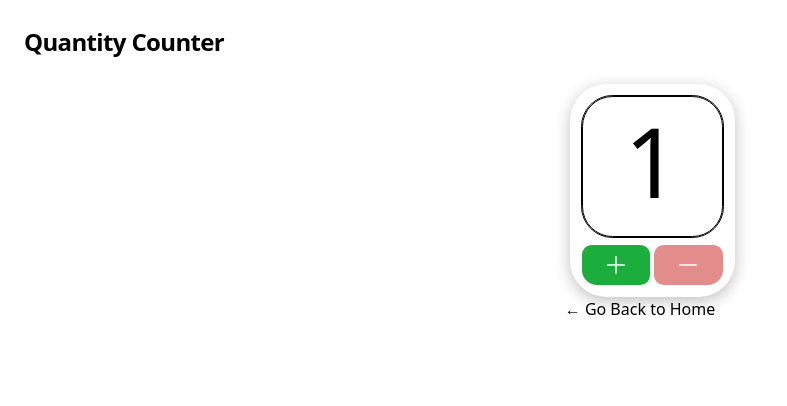
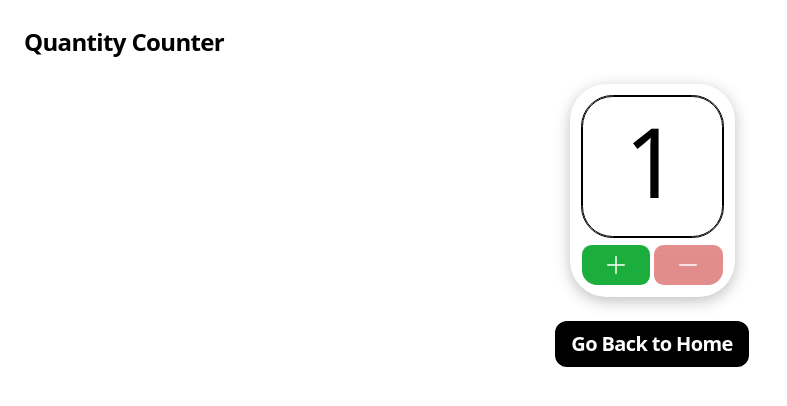
Before and after one commit to louispadillo/cprg306a-assignment, a Next.js app: page /week-4 in a window 1280 px wide. Shown: the top 406 px of the page, without its empty margins (0-787 px from the left). Built offline with nearby package versions, Linux system fonts and the light colour scheme.

Commit message:
added a filled version of the go-back button

```diff
--- /dev/null
+++ b/app/go-back-filled.js
@@ -0,0 +1,7 @@
+import Link from "next/link";
+
+export default function GoBackFilled() {
+    return (
+        <Link className="hover:bg-gray-700 inline-block bg-black font-bold text-[20px] text-white tracking-[-0.64px] mt-6 ml-6 py-2 px-4 rounded-xl" href="/">Go Back to Home</Link>
+    );
+}
--- a/app/week-4/page.js
+++ b/app/week-4/page.js
@@ -1,4 +1,4 @@
-import GoBack from "../go-back";
+import GoBackFilled from "../go-back-filled";
 import NewItem from "./new-item";
 
 export default function Page() {
@@ -9,7 +9,7 @@ export default function Page() {
             </h1>
             <div className="flex flex-col items-center">
                 <NewItem />
-                <GoBack />
+                <GoBackFilled />
             </div>
         </main>
     );
```
